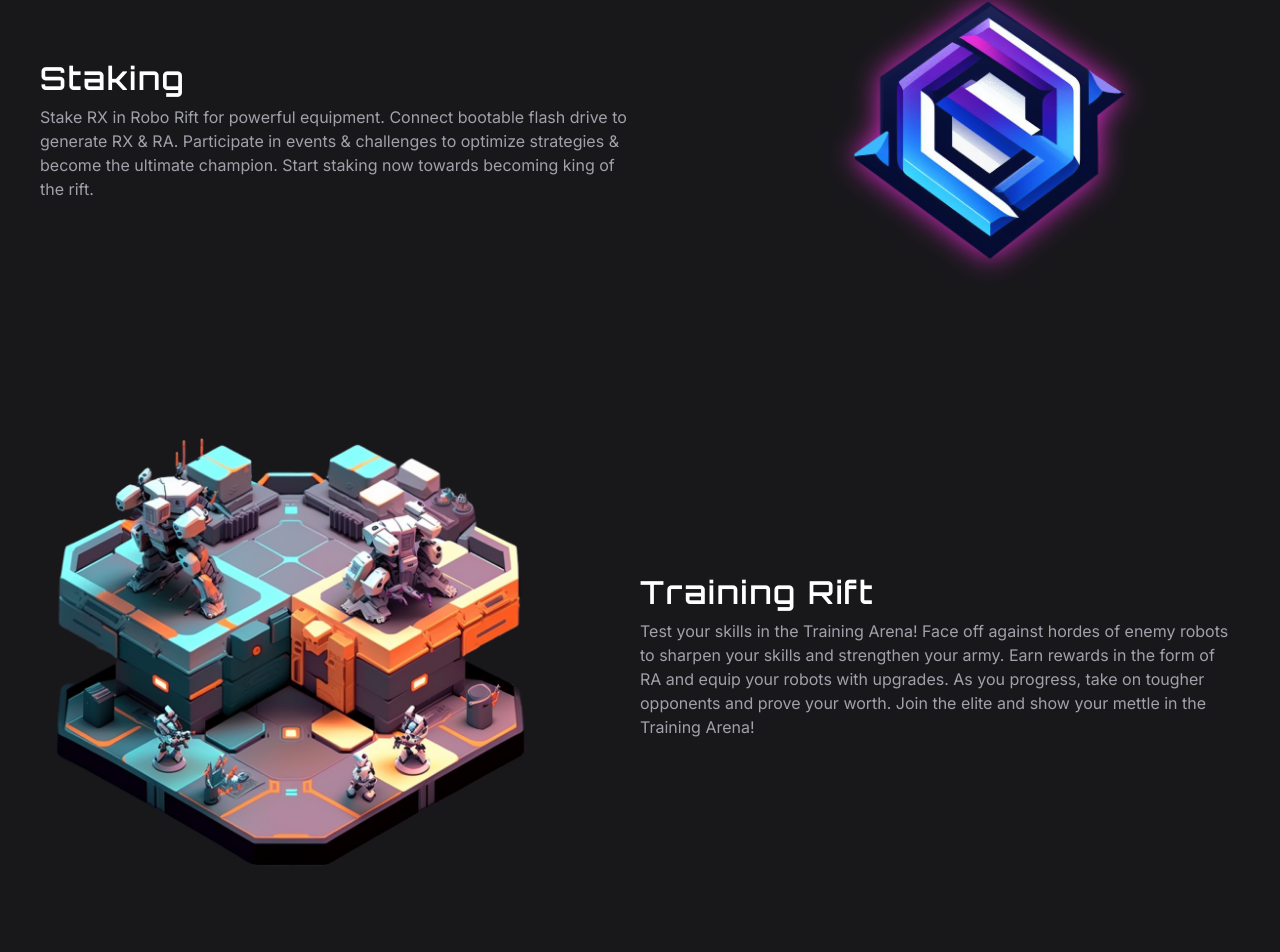
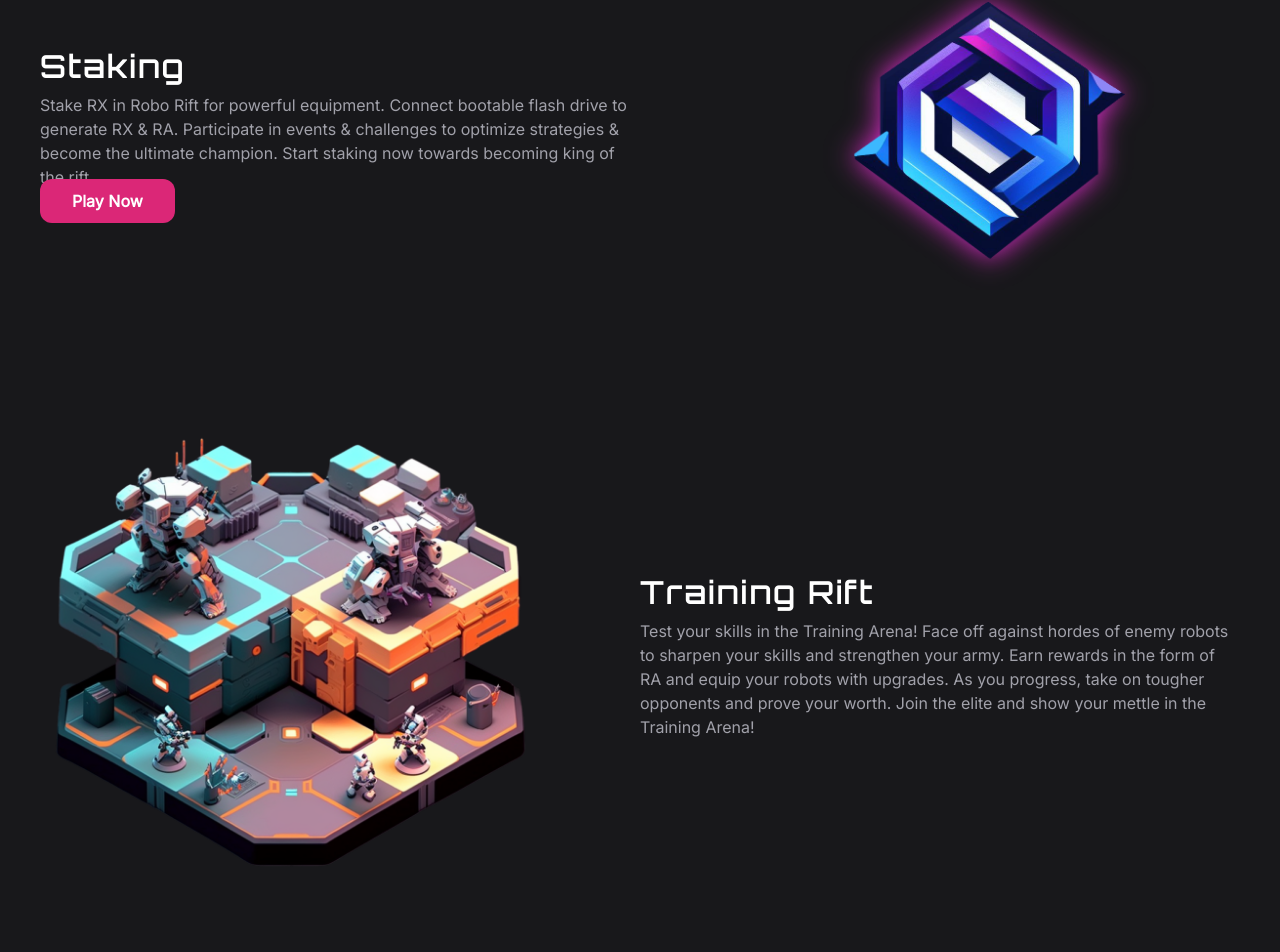
Before and after one commit to cryptomia69/website, a Next.js app: page / in a window 1280 px wide. Shown: the part 1170-2122 px from the top of the page. Built offline with nearby package versions, Linux system fonts and the light colour scheme.

Commit message:
Update index.jsx

```diff
--- a/pages/index.jsx
+++ b/pages/index.jsx
@@ -105,6 +105,11 @@ export default function Home() {
 									challenges to optimize strategies & become the ultimate
 									champion. Start staking now towards becoming king of the rift.
 								</p>
+							<Link href="https://play.roborift.world/">
+								<a className="px-8 py-3 rounded-xl bg-pink-600 font-semibold my-5">
+									Play Now
+								</a>
+							</Link>
 							</div>
 							<div className="py-8 md:py-0">
 								<Image
```
